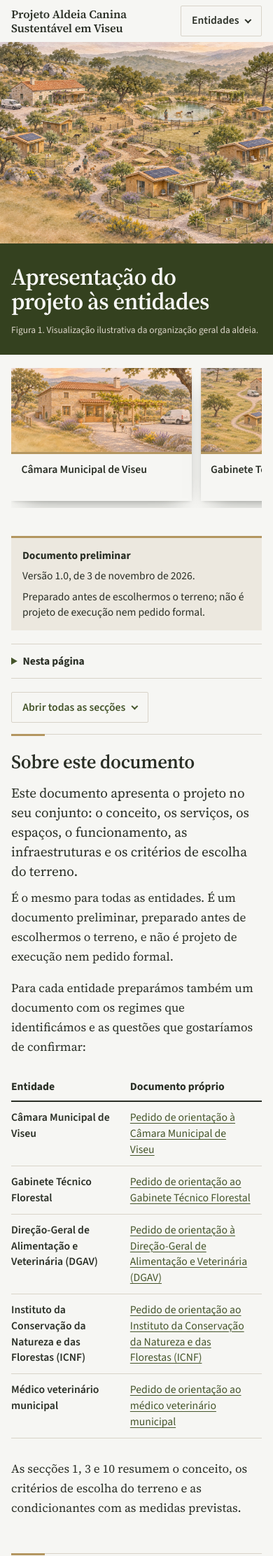
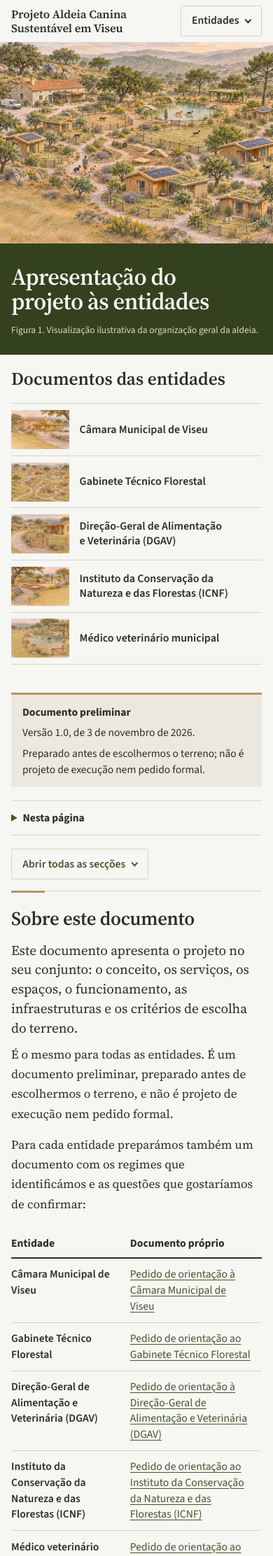
Before and after one commit to NunoMACastro/aldeia_canina, a Jekyll site: the page built from README.md, in a window 390 px wide. Shown: the top 2224 px of the page at 70% size. Built offline with Jekyll 4.4.1, drawn with Linux system fonts in a browser that asks for light colours; our own code applies the rules of GitHub Pages for plain Markdown files.

Commit message:
Update: Postais das entidades em lista no telemóvel
Co-Authored-By: Claude Opus 5.5 <noreply@anthropic.com>

```diff
--- a/_layouts/default.html
+++ b/_layouts/default.html
@@ -145,7 +145,7 @@
   <h1 class="titulo-simples">{{ titulo }}</h1>
   {%- endif %}
   {%- if inicio %}
-  <div class="postais-entrada">{{ postais }}</div>
+  <div class="postais-entrada"><h2 class="postais-t">{{ outros_t }}</h2>{{ postais }}</div>
   {%- endif %}
   <div class="folha">
     <aside class="lado" aria-label="Sobre este documento e navegação">
--- a/assets/css/site.css
+++ b/assets/css/site.css
@@ -189,6 +189,8 @@ a:hover { color: var(--pinho-escuro); text-decoration-thickness: 2px; }
 .postais-entrada { position: relative; z-index: 2; max-width: 76rem; margin: -5rem auto 0; padding-inline: var(--margem); }
 .postais-fim { max-width: 76rem; margin: 0 auto; padding: 1rem var(--margem) 3.5rem; }
 .postais-t { font: 600 1.6rem/1.2 var(--f-texto); margin: 0 0 1.2rem; padding-top: 1.4rem; border-top: 1px solid var(--filete); }
+/* Na entrada, o título só aparece no telemóvel, onde os postais deixam de assentar na imagem */
+.postais-entrada .postais-t { display: none; }
 
 /* Folha: coluna de leitura e coluna lateral */
 .folha {
@@ -480,9 +482,18 @@ a:hover { color: var(--pinho-escuro); text-decoration-thickness: 2px; }
   .inicio .vista-texto { padding-bottom: 1.6rem; }
   .inicio .vista h1 { font-size: 2.1rem; }
   .postais-entrada { margin-top: 1.2rem; }
-  .postais ul { display: flex; overflow-x: auto; scroll-snap-type: x mandatory; gap: .8rem; padding-bottom: .6rem; scrollbar-width: none; }
-  .postais ul::-webkit-scrollbar { display: none; }
-  .postais li { flex: 0 0 72%; scroll-snap-align: start; }
+  /* Postais: uma lista de linhas com a miniatura à esquerda, como a grelha da §4; as cinco
+     entidades veem-se sem deslocar para o lado */
+  .postais-entrada .postais-t { display: block; padding-top: 0; border-top: 0; }
+  .postais ul { grid-template-columns: minmax(0, 1fr); gap: 0; border-bottom: 1px solid var(--filete); }
+  .postais a {
+    flex-direction: row; align-items: center; gap: .9rem; min-height: 44px; padding: .55rem 0;
+    background: none; box-shadow: none; border-top: 1px solid var(--filete);
+  }
+  .postais a:hover { transform: none; }
+  .postais a:hover:not(:focus-visible) { box-shadow: none; }
+  .postal-img { flex: 0 0 5.2rem; height: 3.5rem; }
+  .postal-nome { padding: 0; border-top: 0; font-size: 1rem; }
   .doc h2 { margin-top: 3.2rem; }
   .doc tbody td:first-child { min-width: 7rem; }
   /* Quadros de três colunas: a primeira coluna passa a título da linha e as outras duas
```
